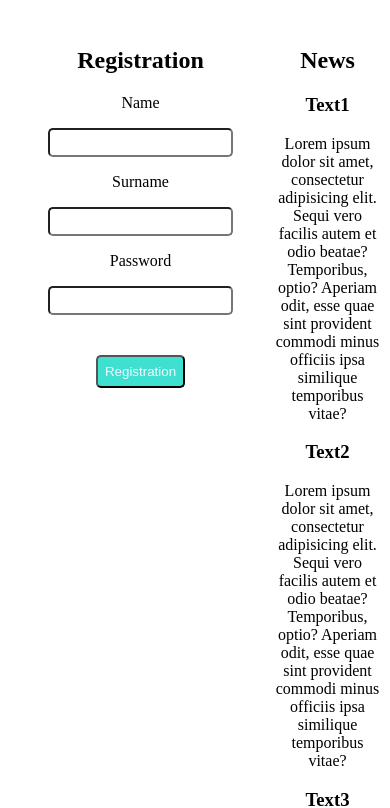
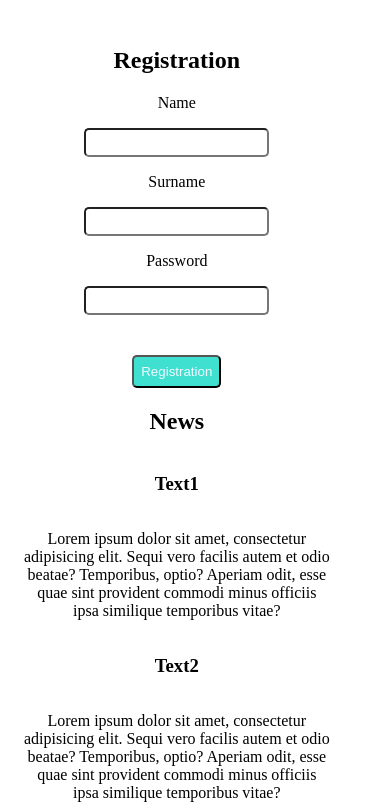
Before and after one commit to MaxFHG123/portfolio, a plain HTML site: page MyProjects/practice/lesson3.html in a window 390 px wide. Shown: the part 61-869 px from the top of the page. Drawn offline with Linux system fonts and the light colour scheme.

Commit message:
Add files via upload

```diff
--- a/MyProjects/practice/lesson3.css
+++ b/MyProjects/practice/lesson3.css
@@ -49,12 +49,13 @@
     }
 }
 
-/* @media screen and (max-width:700px) {
+@media screen and (max-width:700px) {
      .content{
         flex-direction: column;
+        width: 40vh;
     }
 
-} */
+}
 .left{
     padding: 0 40px;
     text-align: center;
@@ -70,12 +71,14 @@ button{
     background-color: turquoise;
     color: aliceblue;
 }
-.right div{
+.right{
+    display: flex;
+    flex-direction: column;
     padding-left: 15px;
     padding-right: 15px;
-    border-right: 1px solid #8a2be2;
-    border-left: 1px solid #8a2be2;
-    text-align: center;
+    /* border-right: 1px solid #8a2be2;
+    border-left: 1px solid #8a2be2; */
+    /* text-align: center; */
 }
 .footer{
     background-color: turquoise;
```
